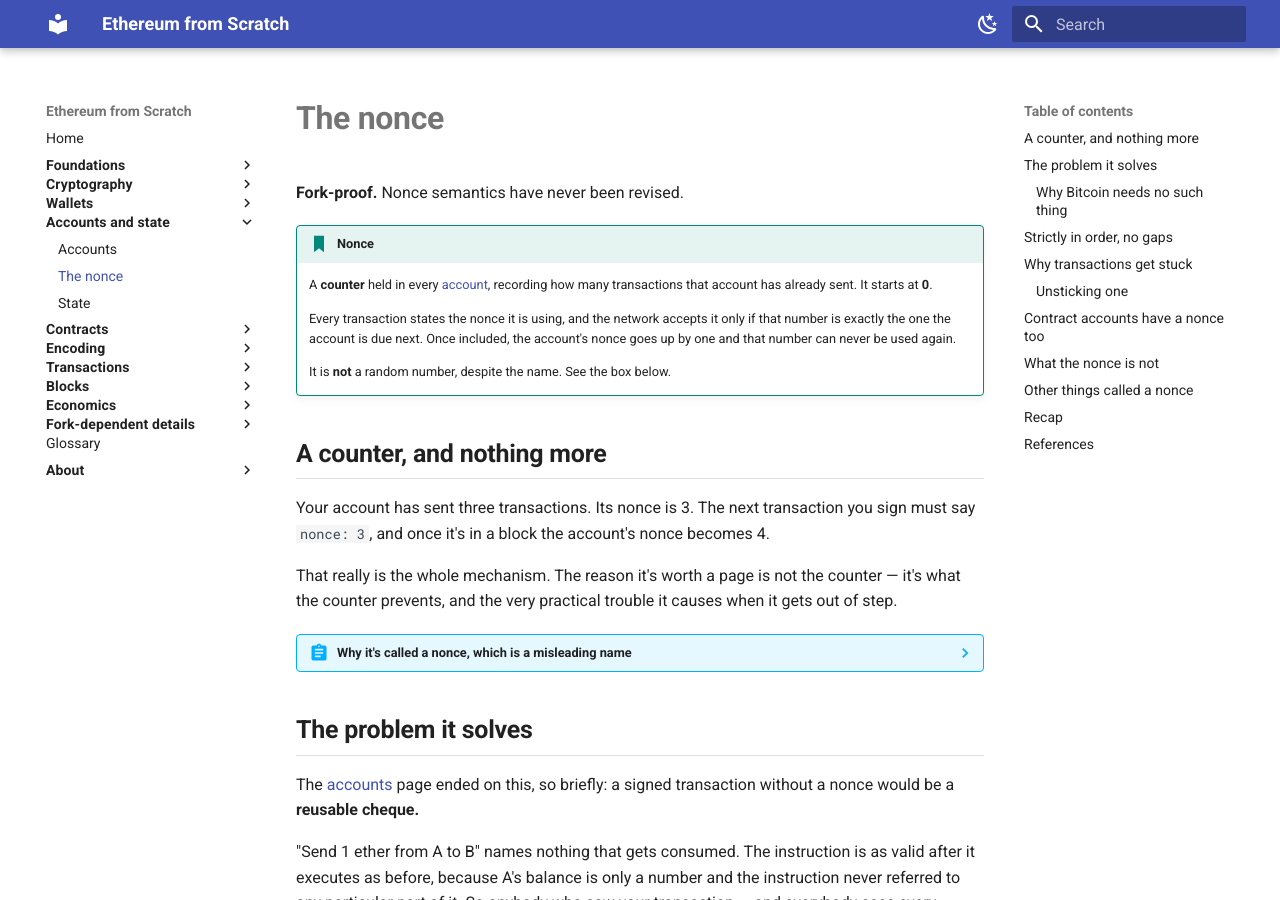
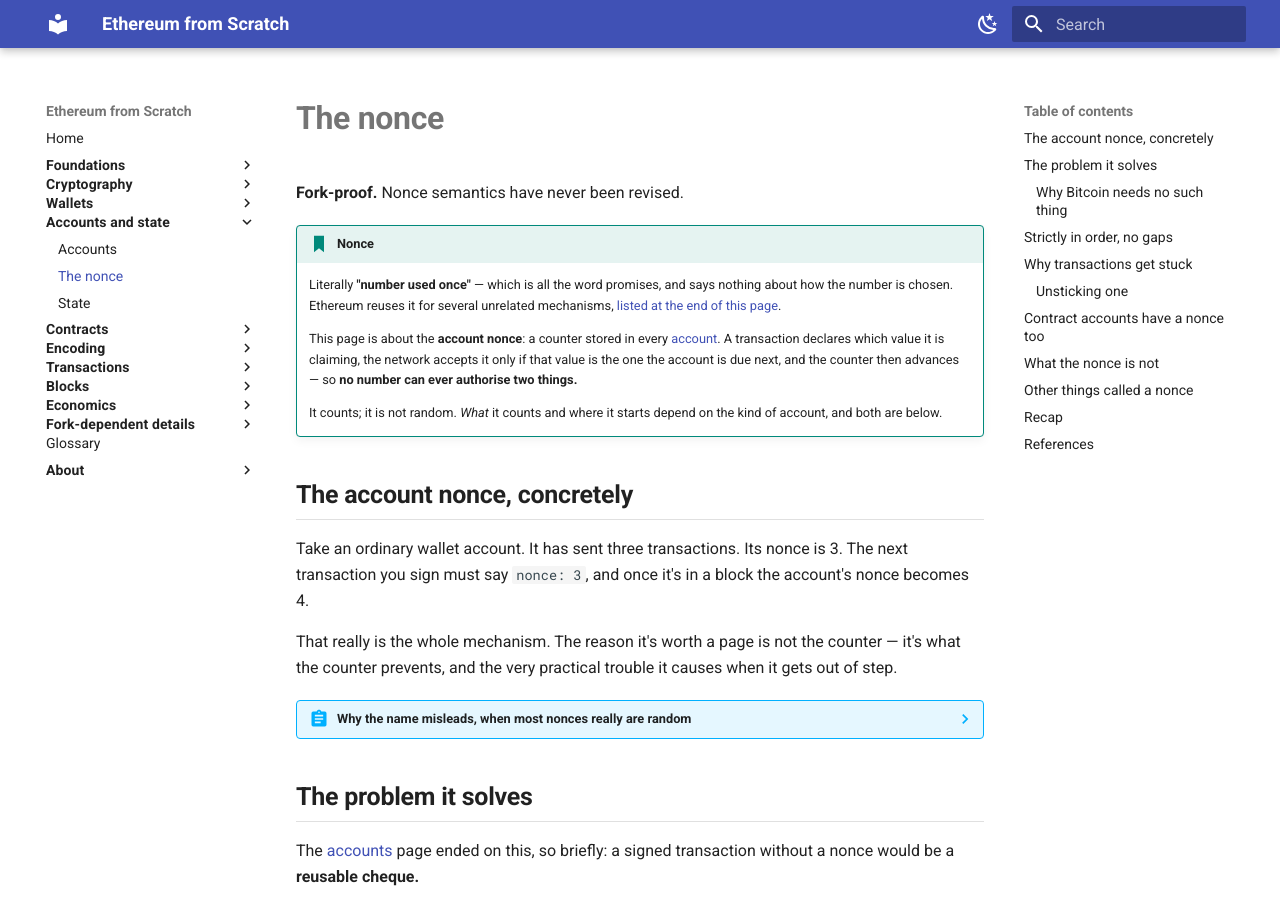
Before and after one commit to davide-stocco/ethereum-from-scratch, an MkDocs documentation site: the page built from docs/accounts/nonce.md, in a window 1280 px wide and 900 px high. Built offline with MkDocs 1.6.1 and Material for MkDocs 9.7.7, drawn with Linux system fonts in a browser that asks for light colours; some of the changed text lies outside the part shown.

Commit message:
Generalise the nonce definition instead of defining one case as all
The definition box said a nonce is a counter of transactions an account
has sent, starting at 0. That was wrong in two directions: the word
covers several unrelated mechanisms, and even within accounts a contract
counts deployments and starts at 1.

It now defines the word itself - number used once, which says nothing
about how the number is chosen - names this page's subject as the account
nonce, states the one invariant that holds for every kind, and links
forward to the table of the others. What it counts and where it starts
are deferred to the sections that handle each case.

Knock-on edits: the naming box no longer re-introduces "number used
once", so it starts from the more useful observation that most nonces
elsewhere really are random; the opening section is retitled and its
example marked as a wallet account; and the first recap line says which
nonce it means.

```diff
--- a/docs/accounts/nonce.md
+++ b/docs/accounts/nonce.md
@@ -9,27 +9,30 @@ description: A per-account counter that stops a signed transaction being used tw
 
 !!! definition "Nonce"
 
-    A **counter** held in every [account](accounts.md), recording how many
-    transactions that account has already sent. It starts at **0**.
+    Literally **"number used once"** — which is all the word promises, and says
+    nothing about how the number is chosen. Ethereum reuses it for several
+    unrelated mechanisms, [listed at the end of this
+    page](#other-things-called-a-nonce).
 
-    Every transaction states the nonce it is using, and the network accepts it
-    only if that number is exactly the one the account is due next. Once
-    included, the account's nonce goes up by one and that number can never be
-    used again.
+    This page is about the **account nonce**: a counter stored in every
+    [account](accounts.md). A transaction declares which value it is claiming,
+    the network accepts it only if that value is the one the account is due
+    next, and the counter then advances — so **no number can ever authorise
+    two things.**
 
-    It is **not** a random number, despite the name. See the box below.
+    It counts; it is not random. *What* it counts and where it starts depend on
+    the kind of account, and both are below.
 
-## A counter, and nothing more
+## The account nonce, concretely
 
-Your account has sent three transactions. Its nonce is 3. The next transaction you sign must say `nonce: 3`, and once it's in a block the account's nonce becomes 4.
+Take an ordinary wallet account. It has sent three transactions. Its nonce is 3. The next transaction you sign must say `nonce: 3`, and once it's in a block the account's nonce becomes 4.
 
 That really is the whole mechanism. The reason it's worth a page is not the counter — it's what the counter prevents, and the very practical trouble it causes when it gets out of step.
 
-??? abstract "Why it's called a nonce, which is a misleading name"
+??? abstract "Why the name misleads, when most nonces really are random"
 
-    *Nonce* is short for **"number used once"**, and that's the only promise
-    the word makes. It says nothing about how the number is chosen, which is
-    where the confusion comes from — most nonces in cryptography are random.
+    The confusion is reasonable: elsewhere in cryptography a nonce almost
+    always *is* a random value, and nothing in the word rules that out.
 
     The `k` used when [signing](../crypto/signatures.md) is the famous example:
     it must be unpredictable, and reusing one leaks your private key. The
@@ -200,7 +203,7 @@ Two of those are worth a second look.
 
 ## Recap
 
-- The nonce is a **per-account counter of transactions sent**, starting at 0, and it's part of what you sign.
+- The **account nonce** is a per-account counter. For a wallet account it counts transactions sent and starts at 0, and it's part of what you sign.
 - It exists to stop **replay**: without it a signed transaction could be submitted again and again, and every copy would verify.
 - Bitcoin needs no equivalent because its transactions name specific coins, which can only be spent once. **Balances offer no such protection**, so a counter supplies it.
 - Nonces must be used **in strict order with no gaps** — nonce 7 is invalid until 6 has been included — because gaps would let two nodes reasonably disagree about what comes next.
```
